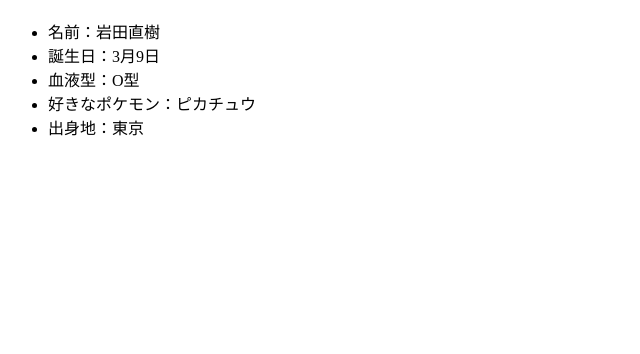
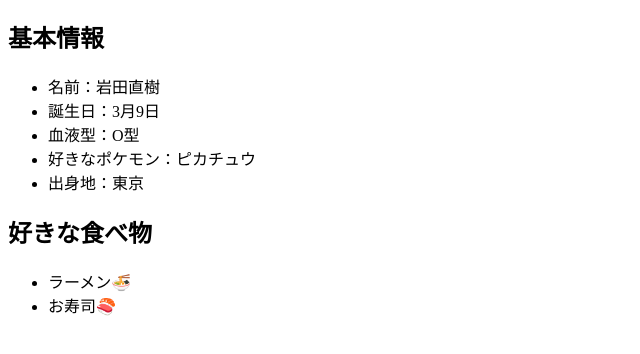
Before and after one commit to naoki-27/git-practice, a plain HTML site: page index.html in a window 1280 px wide. Shown: the part 70-424 px from the top of the page, without its empty margins (0-640 px from the left). Drawn offline with Linux system fonts and the light colour scheme.

Commit message:
好きな食べ物を追記

```diff
--- a/index.html
+++ b/index.html
@@ -10,6 +10,7 @@
 <!-- 実際に表示される部分 -->
 <body>
     <h1>自己紹介</h1>
+    <h2>基本情報</h2>
 
     <!-- 箇条書き項目用のタグ -->
     <ul>
@@ -20,5 +21,12 @@
         <li>出身地：東京</li>
     </ul>
 
+    <h2>好きな食べ物</h2>
+    <ul>
+        <li>ラーメン🍜</li>
+        <li>お寿司🍣</li>
+    </ul>
+
+
 </body>
 </html>
```
